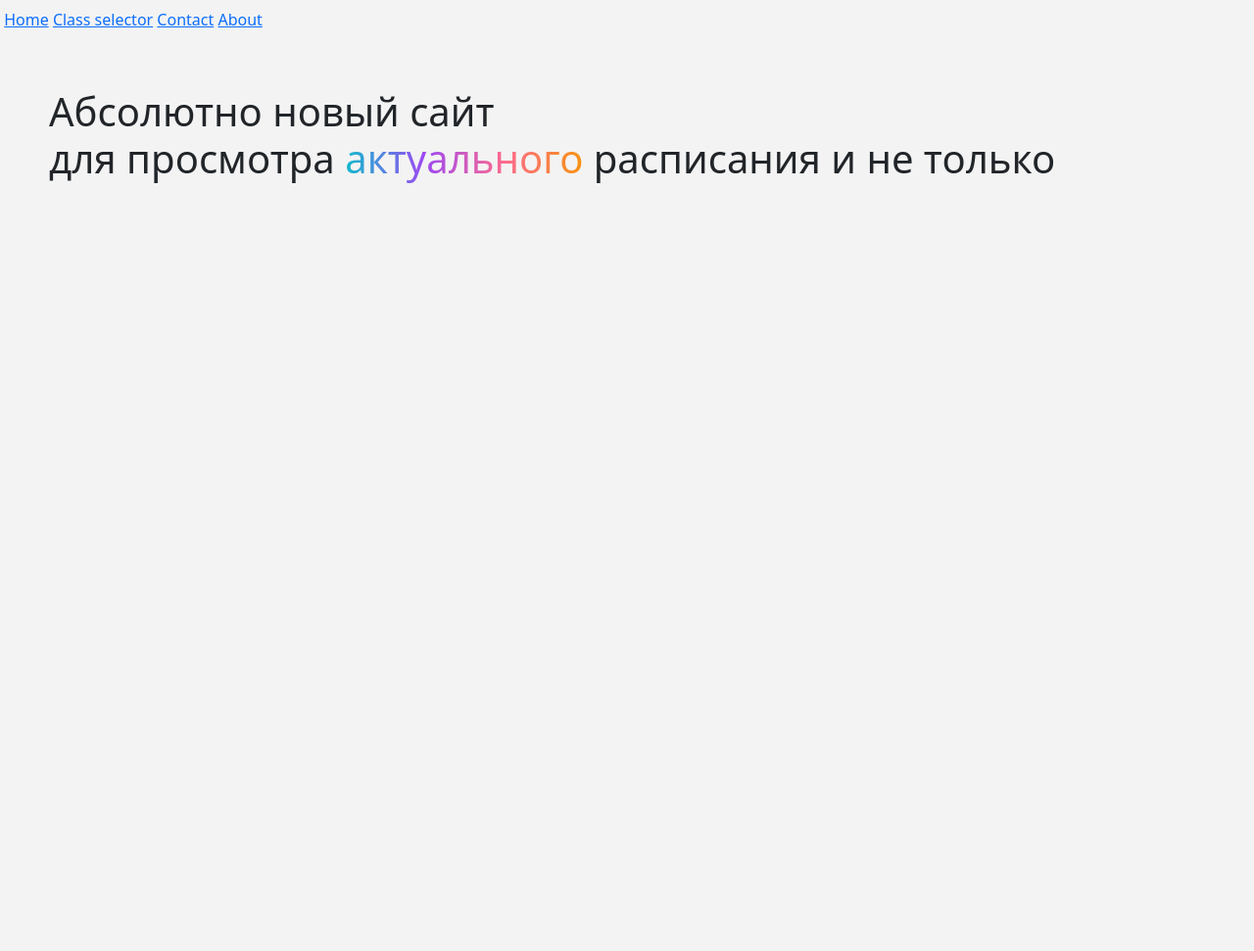
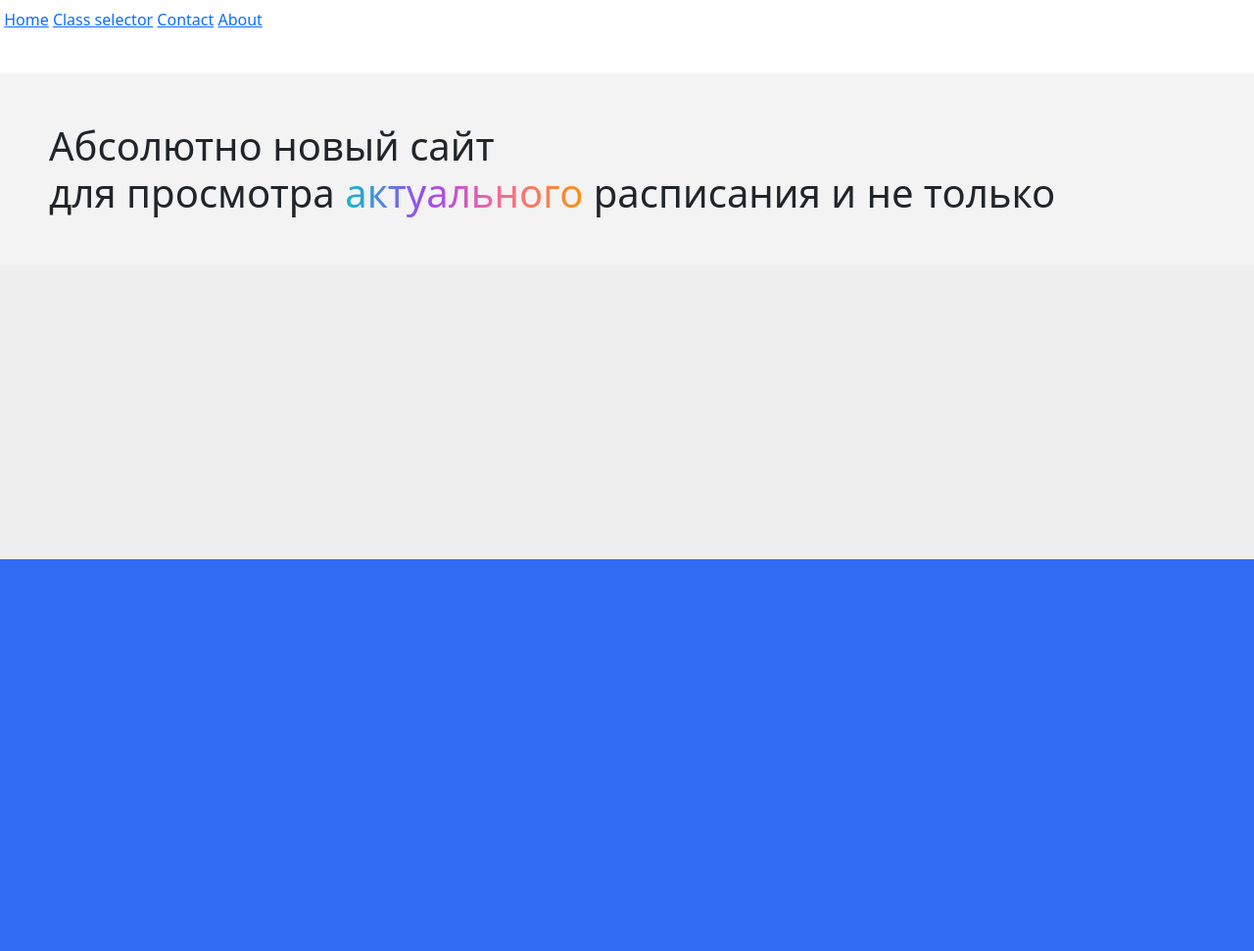
Before and after one commit to zsmcorp/zsm, a Django app: page / in a window 1280 px wide. Shown: the whole page at 98% size. Before the commit the page ends 187 px from the top, so only its background shows below. Run offline with Django 4.2, Linux system fonts and the light colour scheme.

Commit message:
navbar with white bg

```diff
--- a/zsm/templates/base.html
+++ b/zsm/templates/base.html
@@ -20,14 +20,21 @@
             <a href="{% url 'home-index' %}" class="navbar-button">Home</a>
             <a href="{% url 'index' %}" class="navbar-button">Class selector</a>
             <a href="#feedback" class="navbar-button">Contact</a>
-            <a href="" class="navbar-buttton">About</a>
+            <a href="#about" class="navbar-buttton">About</a>
     </div>
     </header>
     <section class="content" id="content">
         {% block content %}{% endblock %}
     </section>
-    <section class="feedback" id="feedback">
-        {% block feedback %}{% endblock %}
+
+    <section class="feedback" id="feedback" name="feedback">
+        <div class='feedback'>
+            {% block feedback %}{% endblock %}
+        </div>
+    </section>
+    <section class="about" id="about" name="about">
+        <div class="about"></div>
+
     </section>
     <footer>
 
@@ -55,6 +62,8 @@
 
         .navbar {
             display: block;
+            background: white;
+            height: 75px;
         }
 
         .navbar-button {
@@ -72,6 +81,18 @@
         font-style: normal;
         font-weight: 600;
         color: rgba(0, 0, 0, 0.6);
+        }
+        .feedback {
+            background-color: #eeeeee;
+            width: auto;
+            height: 300px;
+        }
+
+        .about {
+            background-color: rgb(49, 108, 244);
+            width: auto;
+            height: 400px;
+
         }
 
         .date {
```
